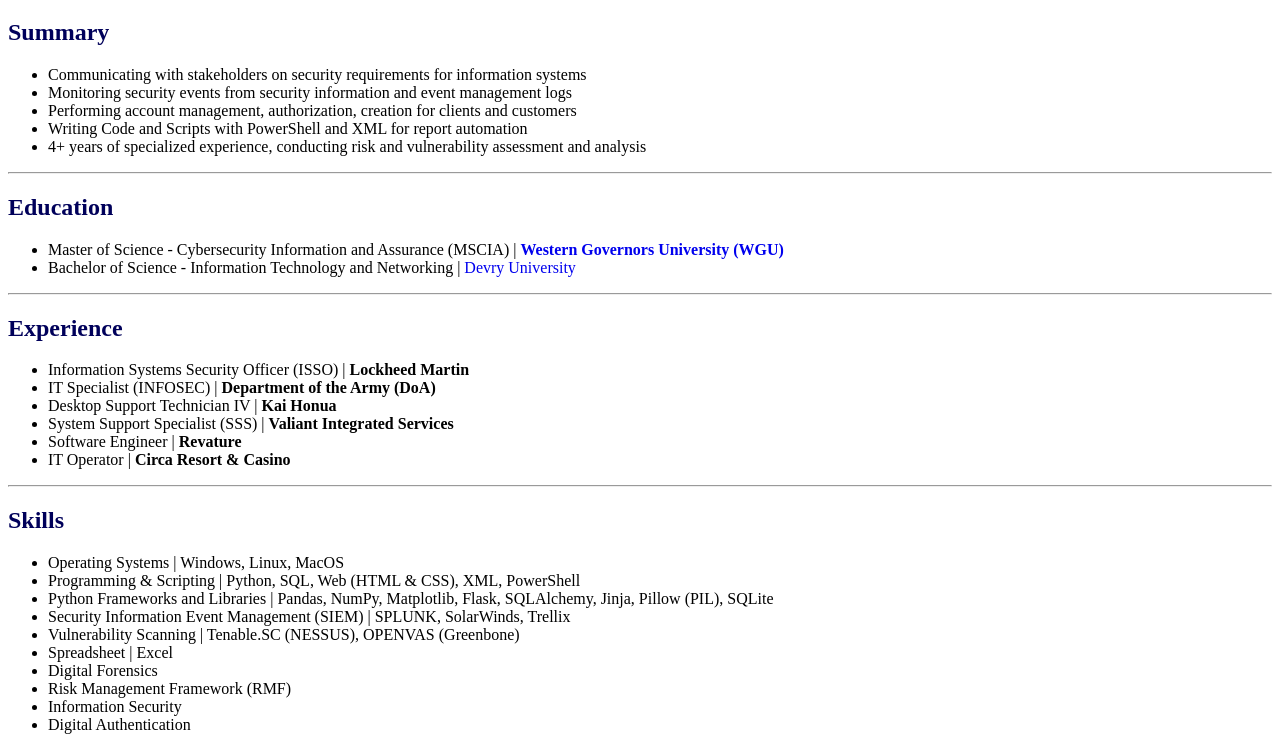
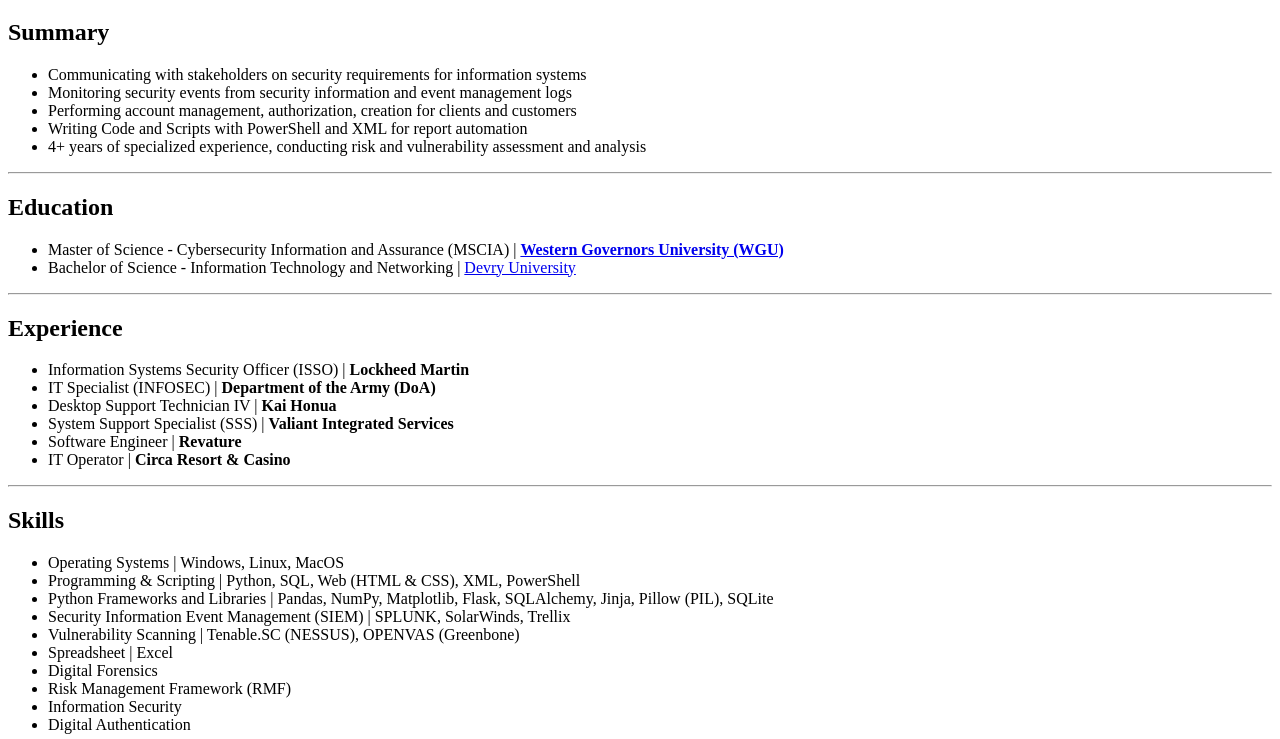
Before and after one commit to EthicSyber/Resume, a plain HTML site: page index.html in a window 1280 px wide. Shown: the part 61-800 px from the top of the page. Drawn offline with Linux system fonts and the light colour scheme.

Commit message:
Update index.html

```diff
--- a/index.html
+++ b/index.html
@@ -4,19 +4,6 @@
     <meta charset="UTF-8">
     <meta name="viewport" content="width=device-width, initial-scale=1.0">
     <title>My Resume</title>
-    <style>
-        a {
-            text-decoration: none;
-        }
-
-        h2 {
-            color: rgb(0, 0, 90);
-        }
-
-        * {
-            font-family:'Times New Roman', Times, serif;
-        }
-    </style>
 </head>
 <body>
     <h1>Christopher Moore</h1>
```
